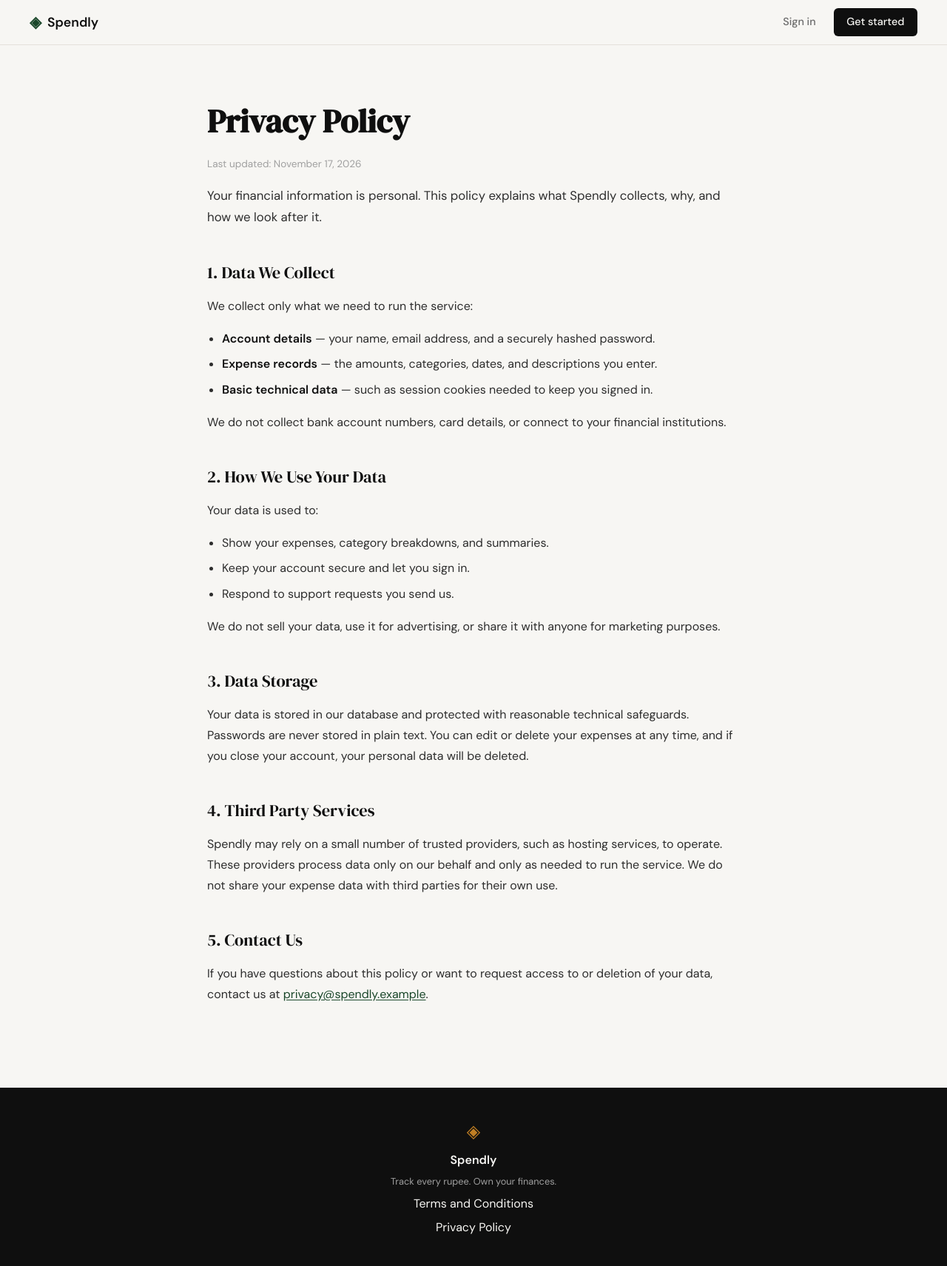
After one commit to kaypee0410/spendly, a Flask app: page /privacy in a window 1280 px wide. The commit adds this page. Shown: the whole page at 74% size. Run offline with Flask 3, Linux system fonts and the light colour scheme.

Commit message:
landing: add privacy policy page and route

```diff
--- a/app.py
+++ b/app.py
@@ -20,6 +20,16 @@ def register():
 @app.route("/login")
 def login():
     return render_template("login.html")
+
+
+@app.route("/terms")
+def terms():
+    return render_template("terms.html")
+
+
+@app.route("/privacy")
+def privacy():
+    return render_template("privacy.html")
 
 
 # ------------------------------------------------------------------ #
--- a/static/css/style.css
+++ b/static/css/style.css
@@ -528,3 +528,67 @@ a { color: inherit; text-decoration: none; }
     .nav-links a:not(.nav-cta) { display: none; }
     .hero { padding: 3rem 1rem 2rem; }
 }
+
+/* ------------------------------------------------------------------ */
+/* Legal pages                                                         */
+/* ------------------------------------------------------------------ */
+
+.legal-section {
+    padding: 4rem 2rem 6rem;
+}
+
+.legal-inner {
+    max-width: 720px;
+    margin: 0 auto;
+    color: var(--ink-soft);
+    line-height: 1.75;
+}
+
+.legal-title {
+    font-family: var(--font-display);
+    font-size: clamp(2rem, 4vw, 2.75rem);
+    color: var(--ink);
+    margin-bottom: 0.5rem;
+}
+
+.legal-updated {
+    font-size: 0.85rem;
+    color: var(--ink-faint);
+    margin-bottom: 2rem;
+}
+
+.legal-intro {
+    font-size: 1.05rem;
+    margin-bottom: 1rem;
+}
+
+.legal-inner h2 {
+    font-family: var(--font-display);
+    font-size: 1.4rem;
+    font-weight: 400;
+    color: var(--ink);
+    margin: 2.5rem 0 0.75rem;
+}
+
+.legal-inner p {
+    margin-bottom: 1rem;
+}
+
+.legal-inner ul {
+    margin: 0 0 1rem 1.25rem;
+}
+
+.legal-inner li {
+    margin-bottom: 0.4rem;
+}
+
+.legal-inner strong {
+    color: var(--ink);
+    font-weight: 600;
+}
+
+.legal-link {
+    color: var(--accent);
+    text-decoration: underline;
+    text-underline-offset: 2px;
+}
--- a/templates/base.html
+++ b/templates/base.html
@@ -34,8 +34,8 @@
             <span class="brand-icon">◈</span>
             <span class="footer-name">Spendly</span>
             <p class="footer-copy">Track every rupee. Own your finances.</p>
-            <a href="#">Terms and Conditions</a>
-            <a href="#">Privacy Policy</a>
+            <a href="{{ url_for('terms') }}">Terms and Conditions</a>
+            <a href="{{ url_for('privacy') }}">Privacy Policy</a>
         </div>
     </footer>
 
--- /dev/null
+++ b/templates/privacy.html
@@ -0,0 +1,66 @@
+{% extends "base.html" %}
+
+{% block title %}Privacy Policy — Spendly{% endblock %}
+
+{% block content %}
+
+<section class="legal-section">
+    <div class="legal-inner">
+        <h1 class="legal-title">Privacy Policy</h1>
+        <p class="legal-updated">Last updated: November 17, 2026</p>
+
+        <p class="legal-intro">
+            Your financial information is personal. This policy explains what
+            Spendly collects, why, and how we look after it.
+        </p>
+
+        <h2>1. Data We Collect</h2>
+        <p>We collect only what we need to run the service:</p>
+        <ul>
+            <li><strong>Account details</strong> — your name, email address, and a securely hashed password.</li>
+            <li><strong>Expense records</strong> — the amounts, categories, dates, and descriptions you enter.</li>
+            <li><strong>Basic technical data</strong> — such as session cookies needed to keep you signed in.</li>
+        </ul>
+        <p>
+            We do not collect bank account numbers, card details, or connect to
+            your financial institutions.
+        </p>
+
+        <h2>2. How We Use Your Data</h2>
+        <p>Your data is used to:</p>
+        <ul>
+            <li>Show your expenses, category breakdowns, and summaries.</li>
+            <li>Keep your account secure and let you sign in.</li>
+            <li>Respond to support requests you send us.</li>
+        </ul>
+        <p>
+            We do not sell your data, use it for advertising, or share it with
+            anyone for marketing purposes.
+        </p>
+
+        <h2>3. Data Storage</h2>
+        <p>
+            Your data is stored in our database and protected with reasonable
+            technical safeguards. Passwords are never stored in plain text. You can
+            edit or delete your expenses at any time, and if you close your
+            account, your personal data will be deleted.
+        </p>
+
+        <h2>4. Third Party Services</h2>
+        <p>
+            Spendly may rely on a small number of trusted providers, such as
+            hosting services, to operate. These providers process data only on our
+            behalf and only as needed to run the service. We do not share your
+            expense data with third parties for their own use.
+        </p>
+
+        <h2>5. Contact Us</h2>
+        <p>
+            If you have questions about this policy or want to request access to or
+            deletion of your data, contact us at
+            <a class="legal-link" href="mailto:privacy@spendly.example">privacy@spendly.example</a>.
+        </p>
+    </div>
+</section>
+
+{% endblock %}
```
Also changed, not shown: templates/terms.html (added, +63 -0 lines).
